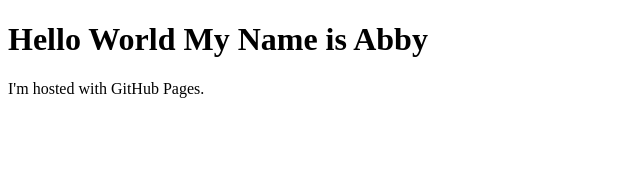
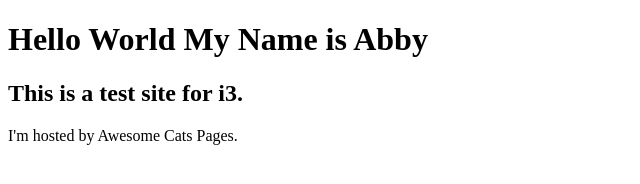
Before and after one commit to abbyberardi/abbyberardi.github.io, a plain HTML site: page index.html in a window 1280 px wide. Shown: the whole page, without its empty margins (0-640 px from the left). Drawn offline with Linux system fonts and the light colour scheme.

Commit message:
Update index.html

```diff
--- a/index.html
+++ b/index.html
@@ -2,6 +2,7 @@
 <html>
 <body>
 <h1>Hello World My Name is Abby</h1>
-<p>I'm hosted with GitHub Pages.</p>
+<h2>This is a test site for i3.</h2>
+<p>I'm hosted by Awesome Cats Pages.</p>
 </body>
 </html>
```
